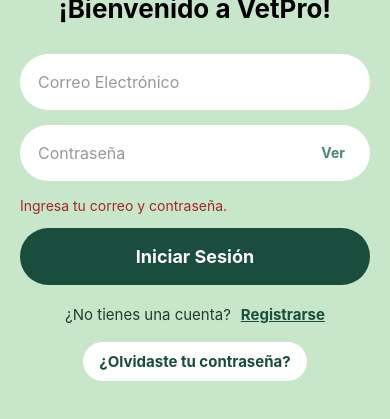
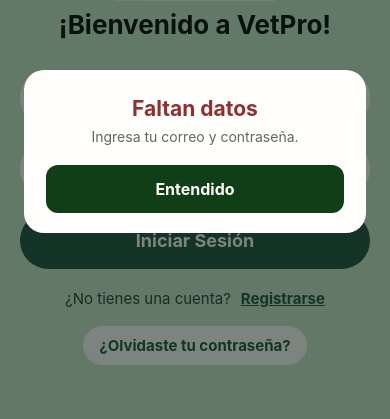
Before and after one commit to christianhbal/vetpro, a React Native app in the folder mobile/: screen / in a window 390 px wide. Both pictures are taken after a click on the button "Iniciar Sesión". Shown: the part 271-690 px from the top of the page. Built offline with nearby package versions, Linux system fonts and the light colour scheme; no server answers.

Commit message:
Mostrar errores de login en modal

```diff
--- a/mobile/src/app/index.tsx
+++ b/mobile/src/app/index.tsx
@@ -1,6 +1,7 @@
 import { useState } from 'react';
 import { FlatList, Image, Pressable, StyleSheet, Text, TextInput, View } from 'react-native';
 import { router, Stack } from 'expo-router';
+import { AvisoExito } from '@/components/aviso-exito';
 import { API_BASE_URL, apiUnreachableMessage } from '../lib/api';
 import { estilos } from '../lib/estilos';
 import { guardarUsuarioActual } from '../lib/session';
@@ -23,13 +24,12 @@
   const [password, setPassword] = useState('');
   const [showPassword, setShowPassword] = useState(false);
   const [isSubmitting, setIsSubmitting] = useState(false);
-  const [error, setError] = useState('');
+  const [avisoError, setAvisoError] = useState<{ titulo: string; mensaje: string } | null>(null);
 
   const handleLogin = async () => {
     if (isSubmitting) return;
-    setError('');
     if (!email.trim() || !password) {
-      setError('Ingresa tu correo y contraseña.');
+      setAvisoError({ titulo: 'Faltan datos', mensaje: 'Ingresa tu correo y contraseña.' });
       return;
     }
 
@@ -43,7 +43,13 @@
       const result = await response.json();
 
       if (!response.ok) {
-        setError(result.message ?? 'Revisa tus credenciales.');
+        const mensaje = typeof result.message === 'string' ? result.message : 'No se pudo iniciar sesión.';
+        const titulo = /no registrado/i.test(mensaje)
+          ? 'Usuario no registrado'
+          : /contraseña/i.test(mensaje)
+            ? 'Contraseña incorrecta'
+            : 'No se pudo iniciar sesión';
+        setAvisoError({ titulo, mensaje });
         return;
       }
 
@@ -54,7 +60,10 @@
         typeof result.esAdmin !== 'boolean' ||
         typeof result.accessToken !== 'string'
       ) {
-        setError('La API devolvió datos de usuario inválidos.');
+        setAvisoError({
+          titulo: 'No se pudo iniciar sesión',
+          mensaje: 'La API devolvió datos de usuario inválidos.',
+        });
         return;
       }
 
@@ -69,7 +78,10 @@
       router.replace('/app');
       void sincronizarRecordatorios(true);
     } catch (requestError) {
-      setError(apiUnreachableMessage(requestError));
+      setAvisoError({
+        titulo: 'Sin conexión con el servidor',
+        mensaje: apiUnreachableMessage(requestError),
+      });
     } finally {
       setIsSubmitting(false);
     }
@@ -82,7 +94,6 @@
       value: email,
       onChangeText: (valor) => {
         setEmail(valor);
-        setError('');
       },
       keyboardType: 'email-address',
       autoComplete: 'email',
@@ -94,7 +105,6 @@
       value: password,
       onChangeText: (valor) => {
         setPassword(valor);
-        setError('');
       },
       secureTextEntry: !showPassword,
       autoComplete: 'current-password',
@@ -152,12 +162,6 @@
         )}
         ListFooterComponent={
           <View style={styles.footer}>
-            {error !== '' ? (
-              <Text style={estilos.formError} accessibilityRole="alert">
-                {error}
-              </Text>
-            ) : null}
-
             <Pressable
               style={({ pressed }) => [
                 styles.loginButton,
@@ -199,6 +203,16 @@
             </View>
           </View>
         }
+      />
+
+      <AvisoExito
+        visible={avisoError !== null}
+        variante="error"
+        titulo={avisoError?.titulo ?? ''}
+        subtitulo={avisoError?.mensaje}
+        textoBoton="Entendido"
+        etiquetaBoton="Cerrar el aviso de error"
+        onCerrar={() => setAvisoError(null)}
       />
     </View>
   );
--- a/mobile/src/components/aviso-exito.tsx
+++ b/mobile/src/components/aviso-exito.tsx
@@ -3,13 +3,15 @@
 import { Ionicons } from '@expo/vector-icons';
 import { estilos } from '@/lib/estilos';
 
-type AvisoExitoProps = {
+type AvisoProps = {
   visible: boolean;
   titulo: string;
   subtitulo?: string;
   textoBoton?: string;
   etiquetaBoton: string;
   onCerrar: () => void;
+  /** "exito" (con tilde verde) o "error" (sobrio, sin ícono). */
+  variante?: 'exito' | 'error';
   children?: ReactNode;
 };
 
@@ -20,8 +22,11 @@
   textoBoton = 'Listo',
   etiquetaBoton,
   onCerrar,
+  variante = 'exito',
   children,
-}: AvisoExitoProps) {
+}: AvisoProps) {
+  const esError = variante === 'error';
+
   return (
     <Modal
       visible={visible}
@@ -40,12 +45,14 @@
         />
 
         {visible ? (
-          <View style={styles.aviso}>
-            <View style={styles.icono}>
-              <Ionicons name="checkmark" size={38} color="#fffefc" />
-            </View>
+          <View style={styles.aviso} accessibilityRole="alert">
+            {esError ? null : (
+              <View style={styles.icono}>
+                <Ionicons name="checkmark" size={38} color="#fffefc" />
+              </View>
+            )}
 
-            <Text style={styles.titulo}>{titulo}</Text>
+            <Text style={[styles.titulo, esError && styles.tituloError]}>{titulo}</Text>
             {subtitulo ? <Text style={styles.subtitulo}>{subtitulo}</Text> : null}
 
             {children}
@@ -101,6 +108,11 @@
     fontWeight: 'bold',
     textAlign: 'center',
   },
+  // El error va sin ícono: un título en rojo apagado alcanza y no parece un
+  // cartel genérico de alerta.
+  tituloError: {
+    color: '#8f2f2f',
+  },
   subtitulo: {
     marginTop: 6,
     color: '#5c6b60',
```
